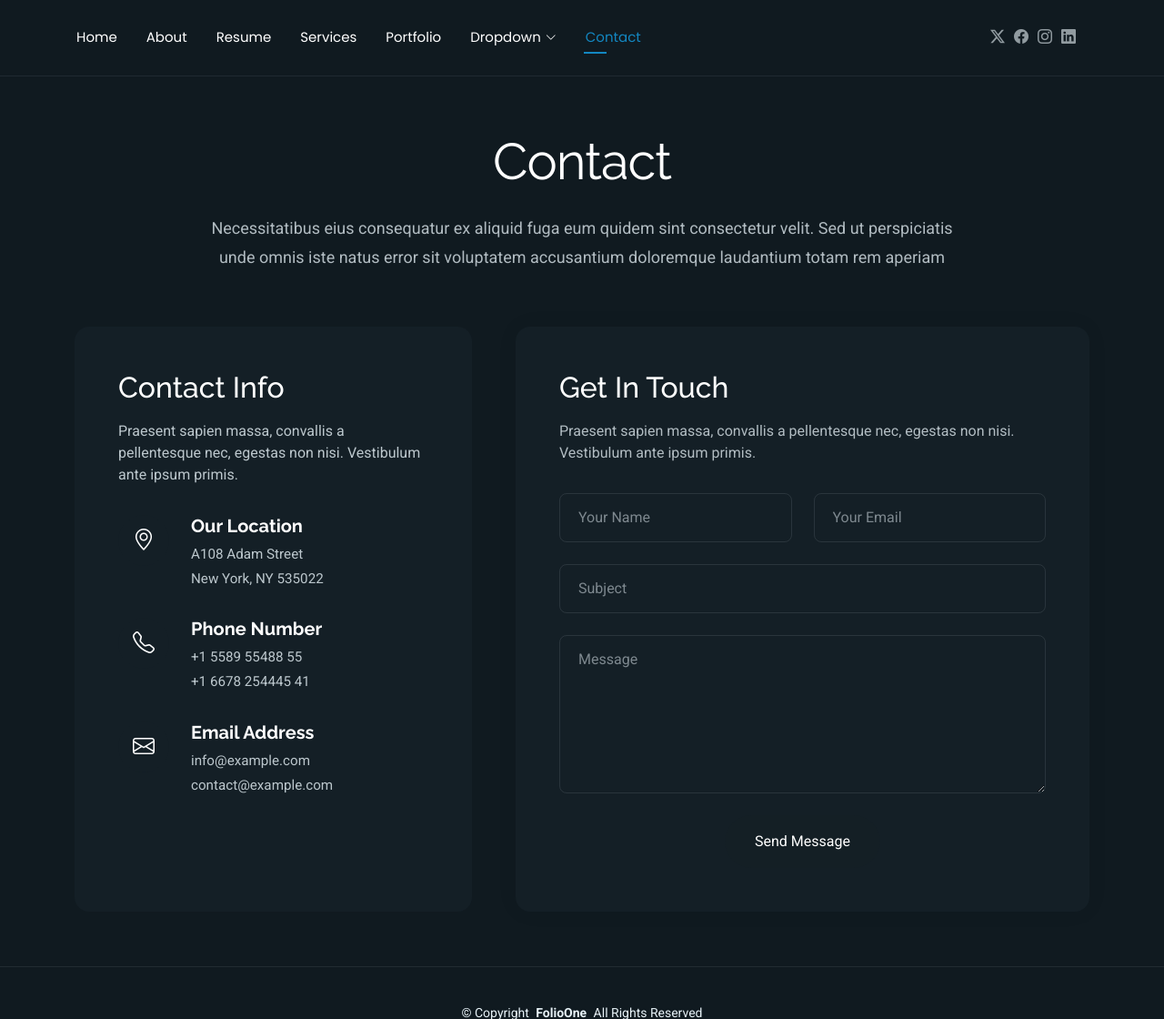
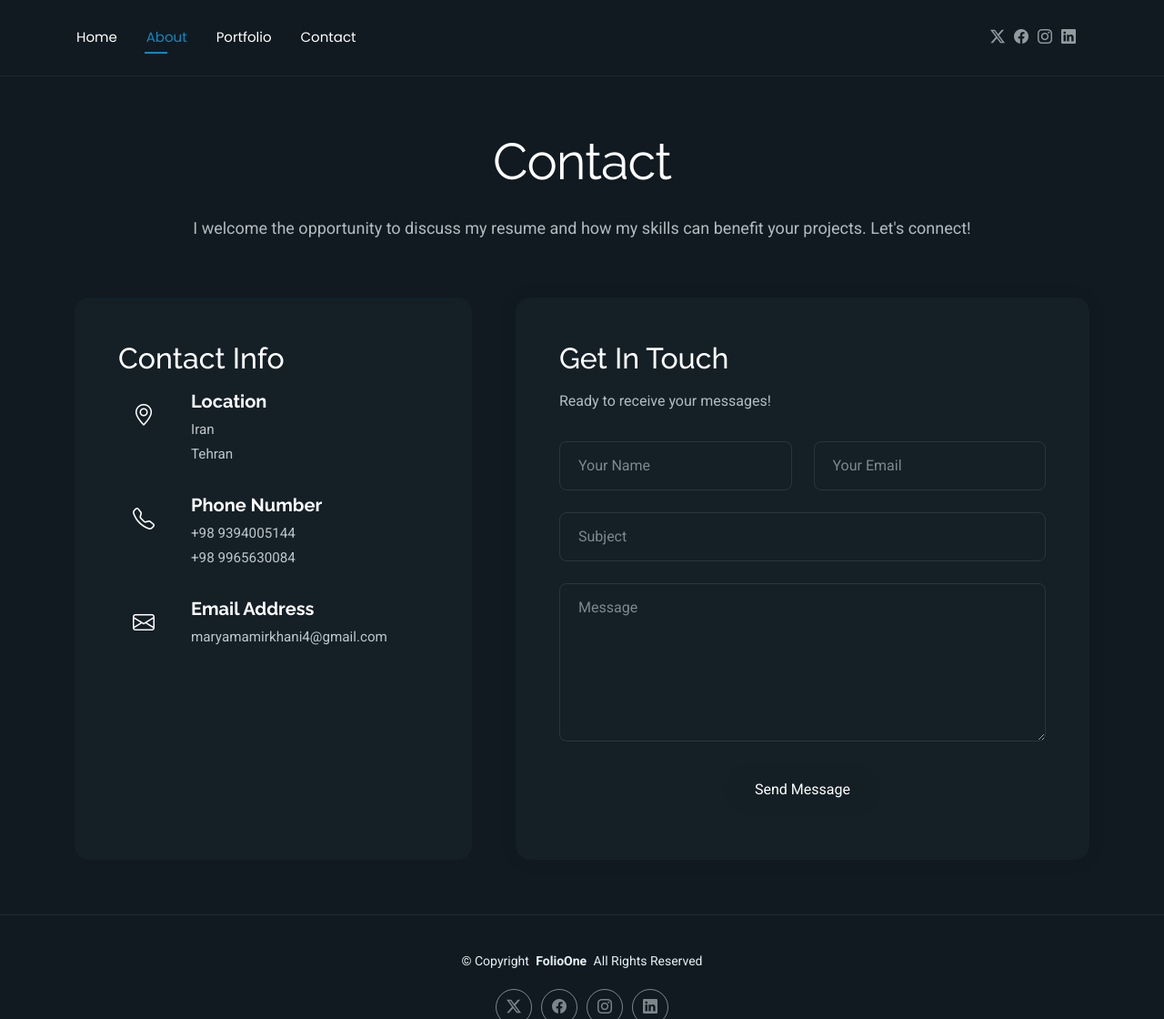
Before and after one commit to Marya2b/personal-resume-by-django, a Django app: template templates/contact.html in a window 1280 px wide. Shown: the top 1120 px of the page at 91% size. Run offline with Django 3.2, Linux system fonts and the light colour scheme; the template is opened without the code that fills it, so the values that code supplies are empty; some libraries are stand-ins or nearby versions.

Commit message:
Update and finalize content for contact.html

```diff
--- a/templates/contact.html
+++ b/templates/contact.html
@@ -9,8 +10,8 @@
   <meta name="keywords" content="">
 
   <!-- Favicons -->
-  <link href="assets/img/favicon.png" rel="icon">
-  <link href="assets/img/apple-touch-icon.png" rel="apple-touch-icon">
+  <link href="{%static 'img/favicon.png' %}" rel="icon">
+  <link href="{%static 'img/apple-touch-icon.png' %}" rel="apple-touch-icon">
 
   <!-- Fonts -->
   <link href="https://fonts.googleapis.com" rel="preconnect">
@@ -18,14 +19,14 @@
   <link href="https://fonts.googleapis.com/css2?family=Roboto:ital,wght@0,100;0,300;0,400;0,500;0,700;0,900;1,100;1,300;1,400;1,500;1,700;1,900&family=Poppins:ital,wght@0,100;0,200;0,300;0,400;0,500;0,600;0,700;0,800;0,900;1,100;1,200;1,300;1,400;1,500;1,600;1,700;1,800;1,900&family=Raleway:ital,wght@0,100;0,200;0,300;0,400;0,500;0,600;0,700;0,800;0,900;1,100;1,200;1,300;1,400;1,500;1,600;1,700;1,800;1,900&display=swap" rel="stylesheet">
 
   <!-- Vendor CSS Files -->
-  <link href="assets/vendor/bootstrap/css/bootstrap.min.css" rel="stylesheet">
-  <link href="assets/vendor/bootstrap-icons/bootstrap-icons.css" rel="stylesheet">
-  <link href="assets/vendor/aos/aos.css" rel="stylesheet">
-  <link href="assets/vendor/swiper/swiper-bundle.min.css" rel="stylesheet">
-  <link href="assets/vendor/glightbox/css/glightbox.min.css" rel="stylesheet">
+  <link href="{%static 'vendor/bootstrap/css/bootstrap.min.css' %}" rel="stylesheet">
+  <link href="{%static 'vendor/bootstrap-icons/bootstrap-icons.css' %}" rel="stylesheet">
+  <link href="{%static 'vendor/aos/aos.css' %}" rel="stylesheet">
+  <link href="{%static 'vendor/swiper/swiper-bundle.min.css' %}" rel="stylesheet">
+  <link href="{%static 'vendor/glightbox/css/glightbox.min.css' %}" rel="stylesheet">
 
   <!-- Main CSS File -->
-  <link href="assets/css/main.css" rel="stylesheet">
+  <link href="{%static 'css/main.css' %}" rel="stylesheet">
 
   <!-- =======================================================
   * Template Name: FolioOne
@@ -42,35 +43,16 @@
     <div class="container position-relative d-flex align-items-center justify-content-between">
 
       <!-- <a href="index.html" class="logo d-flex align-items-center me-auto me-xl-0">
-      <img src="assets/img/logo.webp" alt="">
+      <{%static 'img src="{%static 'img/logo.webp" alt="">
       <h1 class="sitename">FolioOne</h1>
     </a> -->
 
       <nav id="navmenu" class="navmenu">
         <ul>
-          <li><a href="index.html">Home</a></li>
-          <li><a href="about.html">About</a></li>
-          <li><a href="resume.html">Resume</a></li>
-          <li><a href="services.html">Services</a></li>
-          <li><a href="portfolio.html">Portfolio</a></li>
-          <li class="dropdown"><a href="#"><span>Dropdown</span> <i class="bi bi-chevron-down toggle-dropdown"></i></a>
-            <ul>
-              <li><a href="#">Dropdown 1</a></li>
-              <li class="dropdown"><a href="#"><span>Deep Dropdown</span> <i class="bi bi-chevron-down toggle-dropdown"></i></a>
-                <ul>
-                  <li><a href="#">Deep Dropdown 1</a></li>
-                  <li><a href="#">Deep Dropdown 2</a></li>
-                  <li><a href="#">Deep Dropdown 3</a></li>
-                  <li><a href="#">Deep Dropdown 4</a></li>
-                  <li><a href="#">Deep Dropdown 5</a></li>
-                </ul>
-              </li>
-              <li><a href="#">Dropdown 2</a></li>
-              <li><a href="#">Dropdown 3</a></li>
-              <li><a href="#">Dropdown 4</a></li>
-            </ul>
-          </li>
-          <li><a href="contact.html" class="active">Contact</a></li>
+          <li><a href="{%url 'home' %}">Home</a></li>
+          <li><a href="{%url 'about' %}" class="active">About</a></li>
+          <li><a href="{%url 'portfolio' %}">Portfolio</a></li>
+          <li><a href="{%url 'contact' %}">Contact</a></li>
         </ul>
         <i class="mobile-nav-toggle d-xl-none bi bi-list"></i>
       </nav>
@@ -93,7 +75,7 @@
       <!-- Section Title -->
       <div class="container section-title" data-aos="fade-up">
         <h2>Contact</h2>
-        <p>Necessitatibus eius consequatur ex aliquid fuga eum quidem sint consectetur velit. Sed ut perspiciatis unde omnis iste natus error sit voluptatem accusantium doloremque laudantium totam rem aperiam</p>
+        <p>I welcome the opportunity to discuss my resume and how my skills can benefit your projects. Let's connect!</p>
       </div><!-- End Section Title -->
 
       <div class="container" data-aos="fade-up" data-aos-delay="100">
@@ -102,16 +84,16 @@
           <div class="col-lg-5">
             <div class="info-box" data-aos="fade-up" data-aos-delay="200">
               <h3>Contact Info</h3>
-              <p>Praesent sapien massa, convallis a pellentesque nec, egestas non nisi. Vestibulum ante ipsum primis.</p>
+
 
               <div class="info-item" data-aos="fade-up" data-aos-delay="300">
                 <div class="icon-box">
                   <i class="bi bi-geo-alt"></i>
                 </div>
                 <div class="content">
-                  <h4>Our Location</h4>
-                  <p>A108 Adam Street</p>
-                  <p>New York, NY 535022</p>
+                  <h4>Location</h4>
+                  <p>Iran</p>
+                  <p>Tehran</p>
                 </div>
               </div>
 
@@ -121,8 +103,8 @@
                 </div>
                 <div class="content">
                   <h4>Phone Number</h4>
-                  <p>+1 5589 55488 55</p>
-                  <p>+1 6678 254445 41</p>
+                  <p>+98 9394005144</p>
+                  <p>+98 9965630084</p>
                 </div>
               </div>
 
@@ -132,8 +114,7 @@
                 </div>
                 <div class="content">
                   <h4>Email Address</h4>
-                  <p>info@example.com</p>
-                  <p>contact@example.com</p>
+                  <p>maryamamirkhani4@gmail.com</p>
                 </div>
               </div>
             </div>
@@ -142,7 +123,7 @@
           <div class="col-lg-7">
             <div class="contact-form" data-aos="fade-up" data-aos-delay="300">
               <h3>Get In Touch</h3>
-              <p>Praesent sapien massa, convallis a pellentesque nec, egestas non nisi. Vestibulum ante ipsum primis.</p>
+              <p>Ready to receive your messages!</p>
 
               <form action="forms/contact.php" method="post" class="php-email-form" data-aos="fade-up" data-aos-delay="200">
                 <div class="row gy-4">
```
Also changed, not shown: other parts of templates/contact.html (+12 -11 lines).
